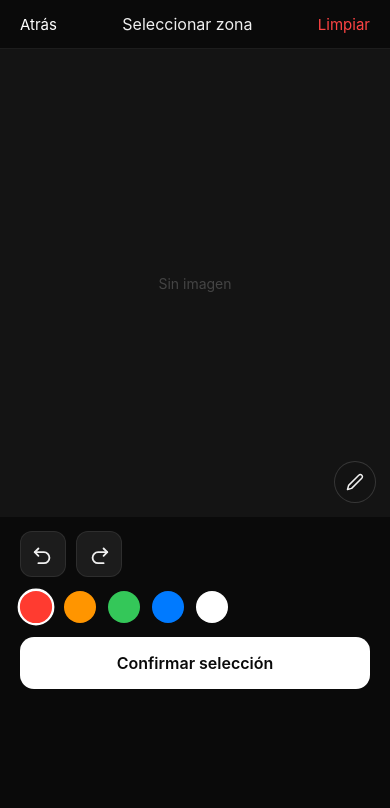
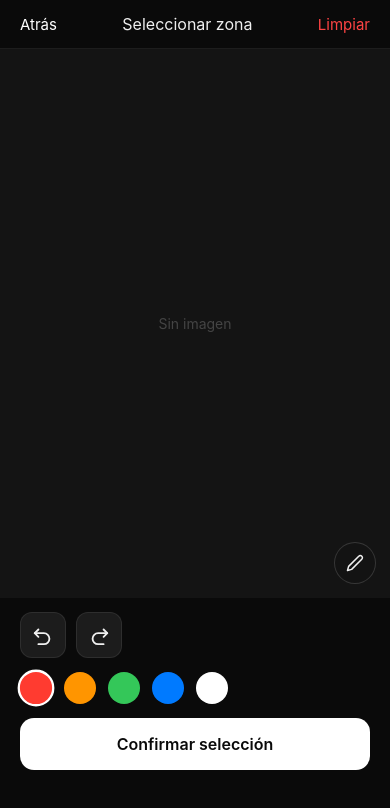
Before and after one commit to LucasTe123/app-archi, a React Native app: screen /Draw in a window 390 px wide. Shown: the top 808 px of the page. Built offline with nearby package versions, Linux system fonts and the light colour scheme; what react-native-worklets would draw is missing.

Commit message:
arreglar zoom, arreglar resolucion de imagenes

```diff
--- a/src/screens/DrawScreen.tsx
+++ b/src/screens/DrawScreen.tsx
@@ -13,11 +13,11 @@ import Svg, { Path } from 'react-native-svg';
 import DrawingCanvas, { DrawingCanvasRef } from '../components/DrawingCanvas';
 import { COLORS } from '../theme';
 
-const { width: SCREEN_WIDTH } = Dimensions.get('window');
-const CANVAS_HEIGHT = SCREEN_WIDTH * 1.2;
+const { width: SCREEN_WIDTH, height: SCREEN_HEIGHT } = Dimensions.get('window');
 const MIN_SIZE = 2;
 const MAX_SIZE = 30;
 const SLIDER_HEIGHT = 140;
+const EDITOR_HEIGHT = SCREEN_HEIGHT * 0.65;
 
 interface Props {
   route?: { params?: { imageUri?: string } };
@@ -59,6 +59,12 @@ const DrawScreen: React.FC<Props> = ({ route, navigation }) => {
   const [canvasKey, setCanvasKey] = useState(0);
   const canvasRef = useRef<DrawingCanvasRef>(null);
 
+  const [imgNaturalWidth, setImgNaturalWidth] = useState(SCREEN_WIDTH);
+  const [imgNaturalHeight, setImgNaturalHeight] = useState(EDITOR_HEIGHT);
+  const imgNaturalWidthRef = useRef(SCREEN_WIDTH);
+  const imgNaturalHeightRef = useRef(EDITOR_HEIGHT);
+  const initialFitScaleRef = useRef(1);
+
   const [brushSize, setBrushSize] = useState(7);
   const [sliderThumbY, setSliderThumbY] = useState(sizeToThumbY(7));
   const sliderThumbYRef = useRef(sizeToThumbY(7));
@@ -72,10 +78,12 @@ const DrawScreen: React.FC<Props> = ({ route, navigation }) => {
     setSliderThumbY(y);
   };
 
+  // ── Slider PanResponder ──────────────────────────────────────────────────
+  // Usa Capture para interceptar el evento ANTES de que llegue al canvasPanResponder
   const sliderPanResponder = useRef(
     PanResponder.create({
-      onStartShouldSetPanResponder: () => true,
-      onMoveShouldSetPanResponder: () => true,
+      onStartShouldSetPanResponderCapture: () => true,
+      onMoveShouldSetPanResponderCapture: () => true,
       onPanResponderGrant: (evt) => {
         sliderStartY.current = evt.nativeEvent.pageY;
         sliderStartThumbY.current = sliderThumbYRef.current;
@@ -95,66 +103,123 @@ const DrawScreen: React.FC<Props> = ({ route, navigation }) => {
     })
   ).current;
 
-  // Zoom + pan con límites — nunca muestra fondo negro
+  // ── Zoom / Pan state ─────────────────────────────────────────────────────
   const [scale, setScale] = useState(1);
   const [translateX, setTranslateX] = useState(0);
   const [translateY, setTranslateY] = useState(0);
-  const lastScale = useRef(1);
-  const lastDistance = useRef<number | null>(null);
-  const lastTranslate = useRef({ x: 0, y: 0 });
-  const lastMidpoint = useRef({ x: 0, y: 0 });
+  const scaleRef = useRef(1);
+  const translateXRef = useRef(0);
+  const translateYRef = useRef(0);
 
-  const getDistance = (touches: any[]) => {
-    const dx = touches[0].pageX - touches[1].pageX;
-    const dy = touches[0].pageY - touches[1].pageY;
-    return Math.sqrt(dx * dx + dy * dy);
-  };
-
-  const getMidpoint = (touches: any[]) => ({
-    x: (touches[0].pageX + touches[1].pageX) / 2,
-    y: (touches[0].pageY + touches[1].pageY) / 2,
+  const gesture = useRef({
+    active: false,       // true cuando el canvasPanResponder tiene el gesto
+    lastDist: 0,
+    lastScale: 1,
+    lastTx: 0,
+    lastTy: 0,
+    lastMidX: 0,
+    lastMidY: 0,
   });
 
-  const clampTranslate = (tx: number, ty: number, s: number) => {
-    const maxX = (SCREEN_WIDTH * (s - 1)) / 2;
-    const maxY = (CANVAS_HEIGHT * (s - 1)) / 2;
+  const clamp = (tx: number, ty: number, s: number) => {
+    const visW = imgNaturalWidthRef.current * s;
+    const visH = imgNaturalHeightRef.current * s;
+    const maxTx = Math.max(0, (visW - SCREEN_WIDTH) / 2);
+    const maxTy = Math.max(0, (visH - EDITOR_HEIGHT) / 2);
     return {
-      x: Math.max(-maxX, Math.min(maxX, tx)),
-      y: Math.max(-maxY, Math.min(maxY, ty)),
+      x: Math.max(-maxTx, Math.min(maxTx, tx)),
+      y: Math.max(-maxTy, Math.min(maxTy, ty)),
     };
   };
 
-  const zoomPanResponder = useRef(
+  const applyTransform = (s: number, tx: number, ty: number) => {
+    const c = clamp(tx, ty, s);
+    scaleRef.current = s;
+    translateXRef.current = c.x;
+    translateYRef.current = c.y;
+    setScale(s);
+    setTranslateX(c.x);
+    setTranslateY(c.y);
+  };
+
+  // ── Canvas PanResponder — SOLO se activa con 2 dedos ────────────────────
+  // Con 1 dedo el evento pasa directo al DrawingCanvas para dibujar.
+  const canvasPanResponder = useRef(
     PanResponder.create({
-      onStartShouldSetPanResponder: (evt) => evt.nativeEvent.touches.length === 2,
-      onMoveShouldSetPanResponder: (evt) => evt.nativeEvent.touches.length === 2,
+      // Solo capturamos cuando hay 2 o más dedos
+      onStartShouldSetPanResponder: (evt) =>
+        evt.nativeEvent.touches.length >= 2,
+      onMoveShouldSetPanResponder: (evt) =>
+        evt.nativeEvent.touches.length >= 2,
+
       onPanResponderGrant: (evt) => {
         const touches = evt.nativeEvent.touches;
-        if (touches.length === 2) {
-          lastDistance.current = getDistance(touches);
-          lastMidpoint.current = getMidpoint(touches);
-          lastScale.current = scale;
-          lastTranslate.current = { x: translateX, y: translateY };
-        }
+        if (touches.length < 2) return;
+        const g = gesture.current;
+        const dx = touches[0].pageX - touches[1].pageX;
+        const dy = touches[0].pageY - touches[1].pageY;
+        g.active = true;
+        g.lastDist = Math.sqrt(dx * dx + dy * dy);
+        g.lastScale = scaleRef.current;
+        g.lastTx = translateXRef.current;
+        g.lastTy = translateYRef.current;
+        g.lastMidX = (touches[0].pageX + touches[1].pageX) / 2;
+        g.lastMidY = (touches[0].pageY + touches[1].pageY) / 2;
       },
+
       onPanResponderMove: (evt) => {
         const touches = evt.nativeEvent.touches;
-        if (touches.length === 2 && lastDistance.current !== null) {
-          const newScale = Math.max(1, Math.min(4,
-            lastScale.current * (getDistance(touches) / lastDistance.current)
-          ));
-          const mid = getMidpoint(touches);
-          const rawX = lastTranslate.current.x + (mid.x - lastMidpoint.current.x);
-          const rawY = lastTranslate.current.y + (mid.y - lastMidpoint.current.y);
-          const clamped = clampTranslate(rawX, rawY, newScale);
-          setScale(newScale);
-          setTranslateX(clamped.x);
-          setTranslateY(clamped.y);
-        }
+        if (touches.length < 2) return;
+        const g = gesture.current;
+
+        const dx = touches[0].pageX - touches[1].pageX;
+        const dy = touches[0].pageY - touches[1].pageY;
+        const dist = Math.sqrt(dx * dx + dy * dy);
+        const midX = (touches[0].pageX + touches[1].pageX) / 2;
+        const midY = (touches[0].pageY + touches[1].pageY) / 2;
+
+        const minScale = initialFitScaleRef.current;
+        const newScale = Math.max(minScale, Math.min(6, g.lastScale * (dist / g.lastDist)));
+
+        // Pan simultáneo al zoom: seguimos el punto medio entre los dedos
+        const rawTx = g.lastTx + (midX - g.lastMidX);
+        const rawTy = g.lastTy + (midY - g.lastMidY);
+
+        applyTransform(newScale, rawTx, rawTy);
       },
-      onPanResponderRelease: () => { lastDistance.current = null; },
+
+      onPanResponderRelease: () => {
+        gesture.current.active = false;
+      },
+      onPanResponderTerminate: () => {
+        gesture.current.active = false;
+      },
     })
   ).current;
+
+  const handleImageLoad = (e: any) => {
+    const { width, height } = e.nativeEvent.source;
+    const fitScale = Math.min(SCREEN_WIDTH / width, EDITOR_HEIGHT / height);
+
+    imgNaturalWidthRef.current = width;
+    imgNaturalHeightRef.current = height;
+    initialFitScaleRef.current = fitScale;
+
+    setImgNaturalWidth(width);
+    setImgNaturalHeight(height);
+
+    scaleRef.current = fitScale;
+    translateXRef.current = 0;
+    translateYRef.current = 0;
+    setScale(fitScale);
+    setTranslateX(0);
+    setTranslateY(0);
+  };
+
+  const handleReset = () => {
+    setCanvasKey((k) => k + 1);
+    applyTransform(initialFitScaleRef.current, 0, 0);
+  };
 
   return (
     <SafeAreaView style={styles.container}>
@@ -164,26 +229,38 @@ const DrawScreen: React.FC<Props> = ({ route, navigation }) => {
           <Text style={styles.headerBtn}>Atrás</Text>
         </TouchableOpacity>
         <Text style={styles.headerTitle}>Seleccionar zona</Text>
-        <TouchableOpacity onPress={() => {
-          setCanvasKey((k) => k + 1);
-          setScale(1);
-          setTranslateX(0);
-          setTranslateY(0);
-        }}>
+        <TouchableOpacity onPress={handleReset}>
           <Text style={[styles.headerBtn, { color: COLORS.error }]}>Limpiar</Text>
         </TouchableOpacity>
       </View>
 
-      <View style={styles.canvasWrapper} {...zoomPanResponder.panHandlers}>
-        <View style={{
-          transform: [{ scale }, { translateX }, { translateY }],
-          width: SCREEN_WIDTH,
-          height: CANVAS_HEIGHT,
-        }}>
+      {/*
+        canvasWrapper escucha solo gestos de 2 dedos.
+        Con 1 dedo el evento pasa directamente al DrawingCanvas.
+        El sliderPanel está FUERA del canvasPanResponder para evitar conflictos.
+      */}
+      <View style={styles.canvasWrapper} {...canvasPanResponder.panHandlers}>
+
+        {/* Imagen + canvas de dibujo */}
+        <View style={[
+          styles.imageContainer,
+          {
+            width: imgNaturalWidth,
+            height: imgNaturalHeight,
+            left: (SCREEN_WIDTH - imgNaturalWidth) / 2,
+            top: (EDITOR_HEIGHT - imgNaturalHeight) / 2,
+            transform: [{ scale }, { translateX }, { translateY }],
+          },
+        ]}>
           {imageUri ? (
-            <Image source={{ uri: imageUri }} style={styles.image} resizeMode="contain" />
+            <Image
+              source={{ uri: imageUri }}
+              style={{ width: imgNaturalWidth, height: imgNaturalHeight }}
+              resizeMode="cover"
+              onLoad={handleImageLoad}
+            />
           ) : (
-            <View style={[styles.image, styles.placeholder]}>
+            <View style={[{ width: SCREEN_WIDTH, height: EDITOR_HEIGHT }, styles.placeholder]}>
               <Text style={styles.placeholderText}>Sin imagen</Text>
             </View>
           )}
@@ -191,15 +268,15 @@ const DrawScreen: React.FC<Props> = ({ route, navigation }) => {
             <DrawingCanvas
               ref={canvasRef}
               key={canvasKey}
-              width={SCREEN_WIDTH}
-              height={CANVAS_HEIGHT}
+              width={imgNaturalWidth}
+              height={imgNaturalHeight}
               brushColor={brushColor}
               brushSize={brushSize}
             />
           </View>
         </View>
 
-        {/* Botón lápiz */}
+        {/* Botón lápiz — fuera del área transformada */}
         <TouchableOpacity
           style={styles.sliderToggleBtn}
           onPress={() => setSliderVisible((v) => !v)}
@@ -207,7 +284,11 @@ const DrawScreen: React.FC<Props> = ({ route, navigation }) => {
           <PenIcon />
         </TouchableOpacity>
 
-        {/* Panel slider */}
+        {/*
+          sliderPanel tiene su propio PanResponder con Capture=true,
+          lo que significa que intercepta el toque ANTES de que llegue
+          al canvasPanResponder del padre. Sin conflictos.
+        */}
         {sliderVisible && (
           <View style={styles.sliderPanel}>
             <Text style={styles.sliderLabel}>{brushSize}</Text>
@@ -241,7 +322,11 @@ const DrawScreen: React.FC<Props> = ({ route, navigation }) => {
             <TouchableOpacity
               key={c}
               onPress={() => setBrushColor(c)}
-              style={[styles.colorDot, { backgroundColor: c }, brushColor === c && styles.colorDotSelected]}
+              style={[
+                styles.colorDot,
+                { backgroundColor: c },
+                brushColor === c && styles.colorDotSelected,
+              ]}
             />
           ))}
         </View>
@@ -270,11 +355,13 @@ const styles = StyleSheet.create({
   headerBtn: { fontSize: 15, color: COLORS.accent },
   canvasWrapper: {
     width: SCREEN_WIDTH,
-    height: CANVAS_HEIGHT,
+    height: EDITOR_HEIGHT,
     overflow: 'hidden',
     backgroundColor: COLORS.surface,
   },
-  image: { width: SCREEN_WIDTH, height: CANVAS_HEIGHT },
+  imageContainer: {
+    position: 'absolute',
+  },
   placeholder: {
     backgroundColor: COLORS.surface,
     justifyContent: 'center',
```
